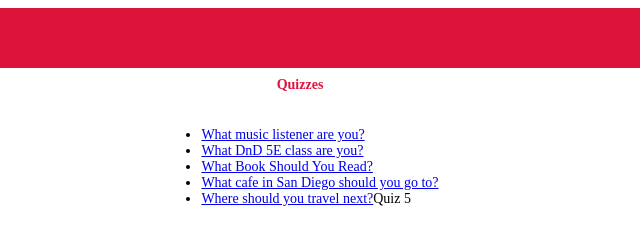
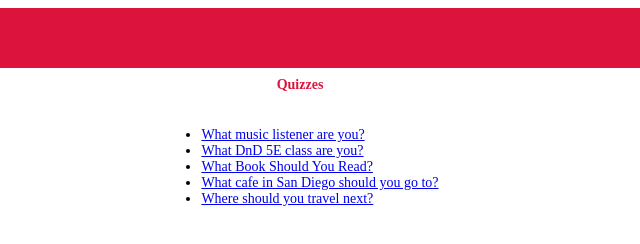
Before and after one commit to VictoriaDevelops/BuzzfeedApp, a plain HTML site: page quizzes.html in a window 1280 px wide. Shown: the full height of the page, 348-988 px from the left. Drawn offline with Linux system fonts and the light colour scheme.

Commit message:
Fixed typo

```diff
--- a/quizzes.html
+++ b/quizzes.html
@@ -19,7 +19,7 @@
          <li><a href="./dnd5e-quizzes.html">What DnD 5E class are you?</a></li>
          <li><a href="./horror-move-survival.html">What Book Should You Read?</a></li>
          <li><a href="./coffee-lover-quiz.html">What cafe in San Diego should you go to?</a></li>
-         <li><a href="./travelerquiz.html">Where should you travel next?</a>Quiz 5</li>
+         <li><a href="./travelerquiz.html">Where should you travel next?</a></li>
      </ul>
  </body>
  </html>
```
